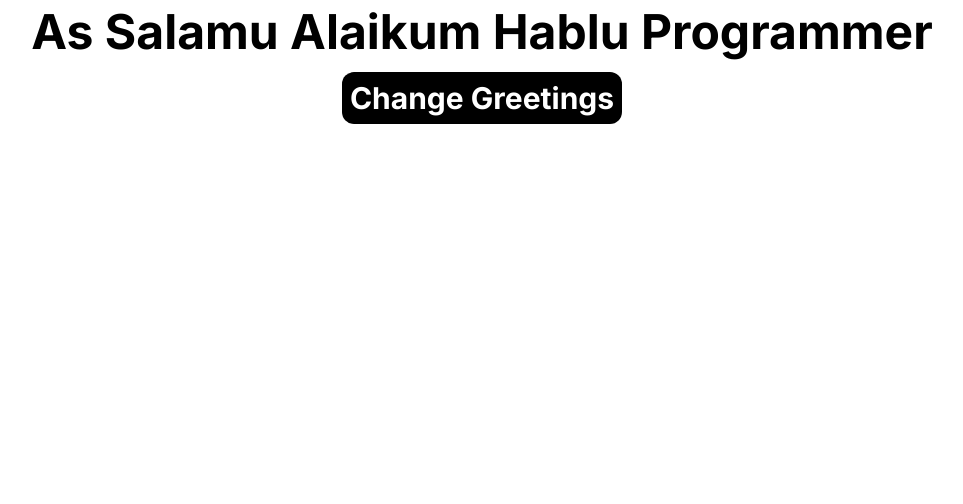
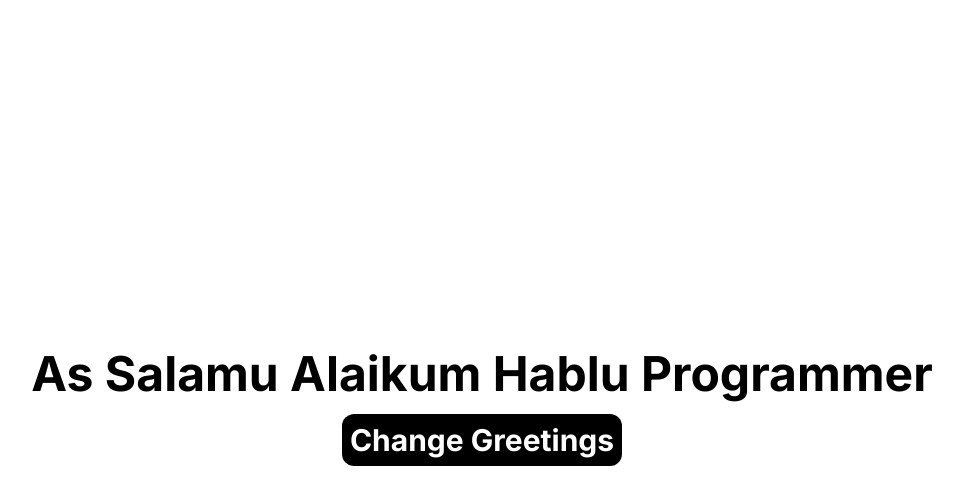
Before and after one commit to Md-Ashikur-Rahman-Ashik/NextJS, a Next.js app: page / in a window 1280 px wide. Shown: the top 504 px of the page, without its empty margins (158-1121 px from the left). Built offline with nearby package versions, Linux system fonts and the light colour scheme.

Commit message:
Explored route group

```diff
--- a/src/app/State.jsx
+++ b/src/app/State.jsx
@@ -8,7 +8,7 @@
   };
 
   return (
-    <div className="mt-2">
+    <div className="mt-2 min-h-screen flex justify-center items-center">
       {/* <h2 className="text-center font-bold text-5xl">
         This is state component from State.jsx
       </h2> */}
```
Also changed, not shown: src/app/(auth)/login/page.jsx (renamed from src/app/login/page.jsx), src/app/(auth)/login/signin/page.jsx (renamed from src/app/login/signin/page.jsx), src/app/(auth)/registration/page.jsx (renamed from src/app/registration/page.jsx).
